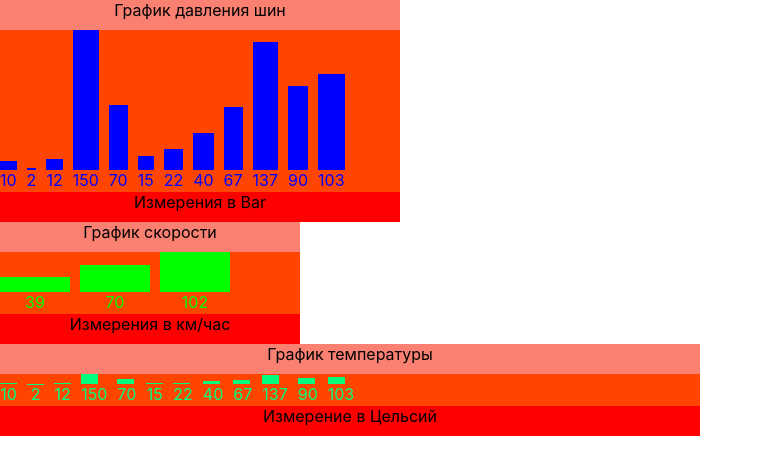
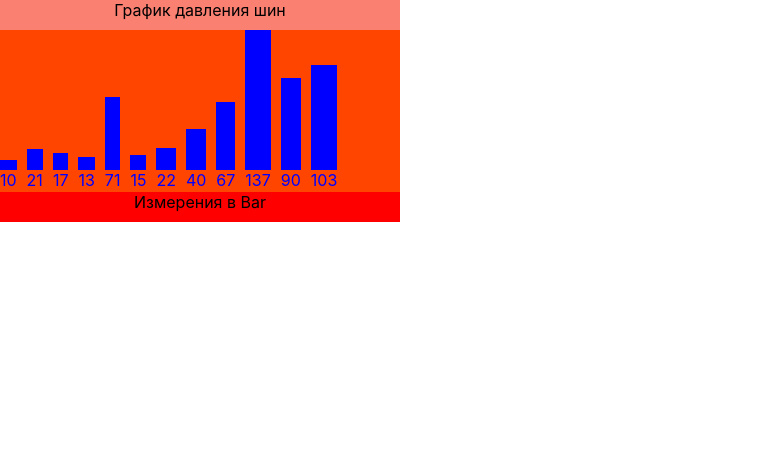
Before and after one commit to zerjg/Graph-, a React (Create React App) app: page / in a window 1280 px wide. Shown: the top 474 px of the page, without its empty margins (0-763 px from the left). Built offline with nearby package versions, Linux system fonts and the light colour scheme.

Commit message:
added useEffect and function getChangedIndices

```diff
--- a/src/DataComponent.tsx
+++ b/src/DataComponent.tsx
@@ -1,19 +1,37 @@
-import React from 'react';
+import React, { useState, useEffect } from 'react';
 import Graph from './graph';
 interface DataProps {
   data: number[]
 }
 const DataComponent: React.FC<DataProps> = ({ data }) => {
-  const specifiData = [10,2,12,150,70,15,22,40,67,137,90,103];
-  const specificSpeed = [39,70,102]
+  const specificData = [10, 21, 17, 13, 71, 15, 22, 40, 67, 137, 90, 103];
+  const [previousSpecificData, setPreviousSpecificData] = useState<number[]>(specificData.slice()); // Хранение предыдущего состояния specificData
+  useEffect(() => {
+    const changedIndices = getChangedIndices(specificData, previousSpecificData);
+
+    if (changedIndices.length > 0) {
+      console.log('Изменения в specificData:');
+      for (const index of changedIndices) {
+        console.log(`- Значение на индексе ${index} изменено с ${previousSpecificData[index]} на ${specificData[index]}`);
+      }
+
+      setPreviousSpecificData(specificData.slice());
+    }
+  }, [specificData]);
+  function getChangedIndices(newData: number[], previousData: number[]): number[] {
+    const changedIndices = [];
+    for (let i = 0; i < newData.length; i++) {
+      if (newData[i] !== previousData[i]) {
+        changedIndices.push(i);
+      }
+    }
+    return changedIndices;
+  }
 
   return (
-    <div className='data' style={{ display: 'flex',flexDirection: 'column' , maxHeight: '1000px' }} >
-
-        <Graph data={specifiData}  width={400} height={200} color='blue' title='График давления шин'  bottomTitle='Измерения в Bar'/>
-        <Graph data={specificSpeed}  width={300} height={100} color='Lime' title='График скорости'  bottomTitle='Измерения в км/час'/>
-        <Graph data={specifiData}  width={700} height={70} color='SpringGreen' title='График температуры' bottomTitle='Измерение в Цельсий' />
+    <div className="data" style={{ display: 'flex', flexDirection: 'column', maxHeight: '1000px' }}>
+      <Graph data={specificData} width={400} height={200} color="blue" title="График давления шин" bottomTitle="Измерения в Bar" />
     </div>
-  )
+  );
 }
 export default DataComponent
```
